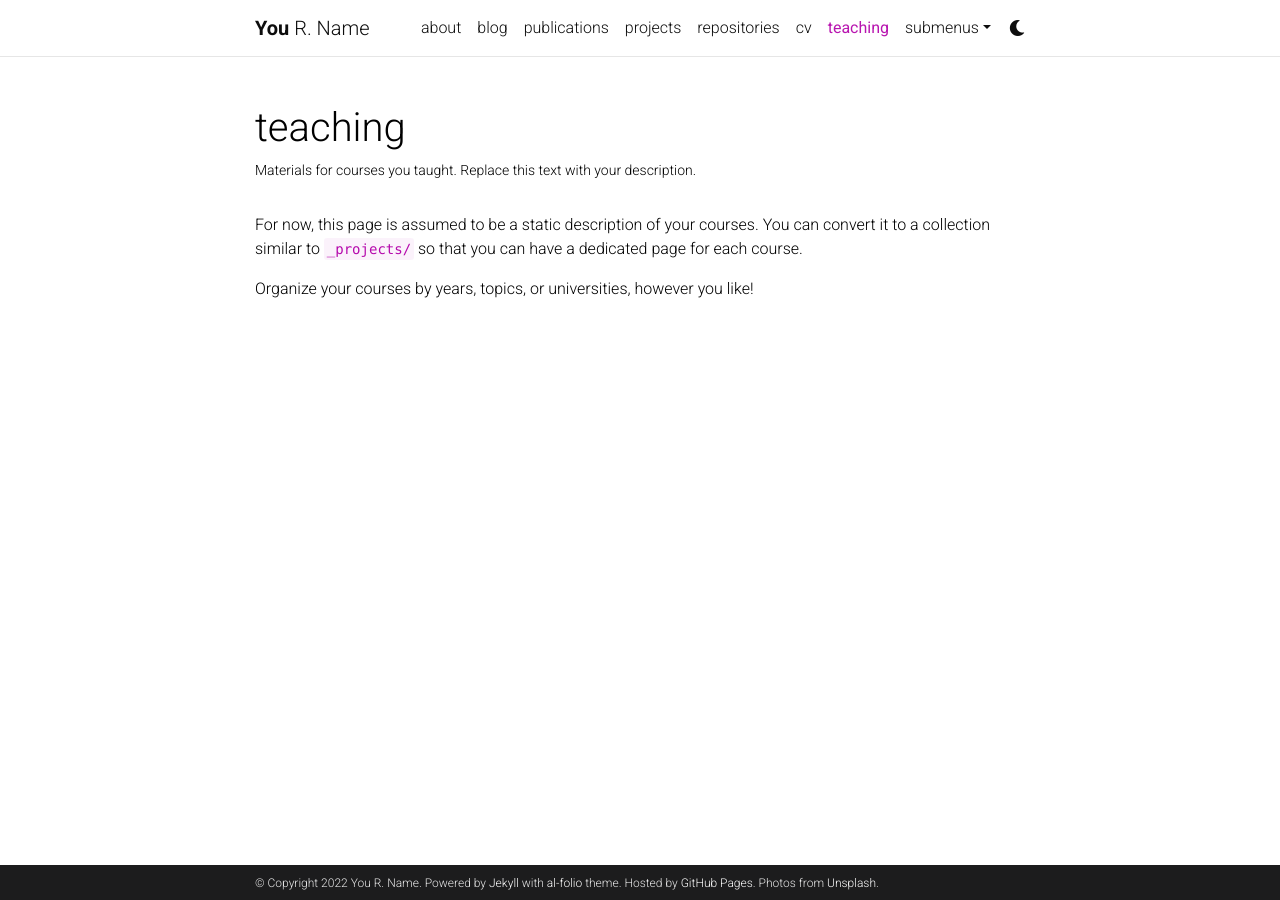
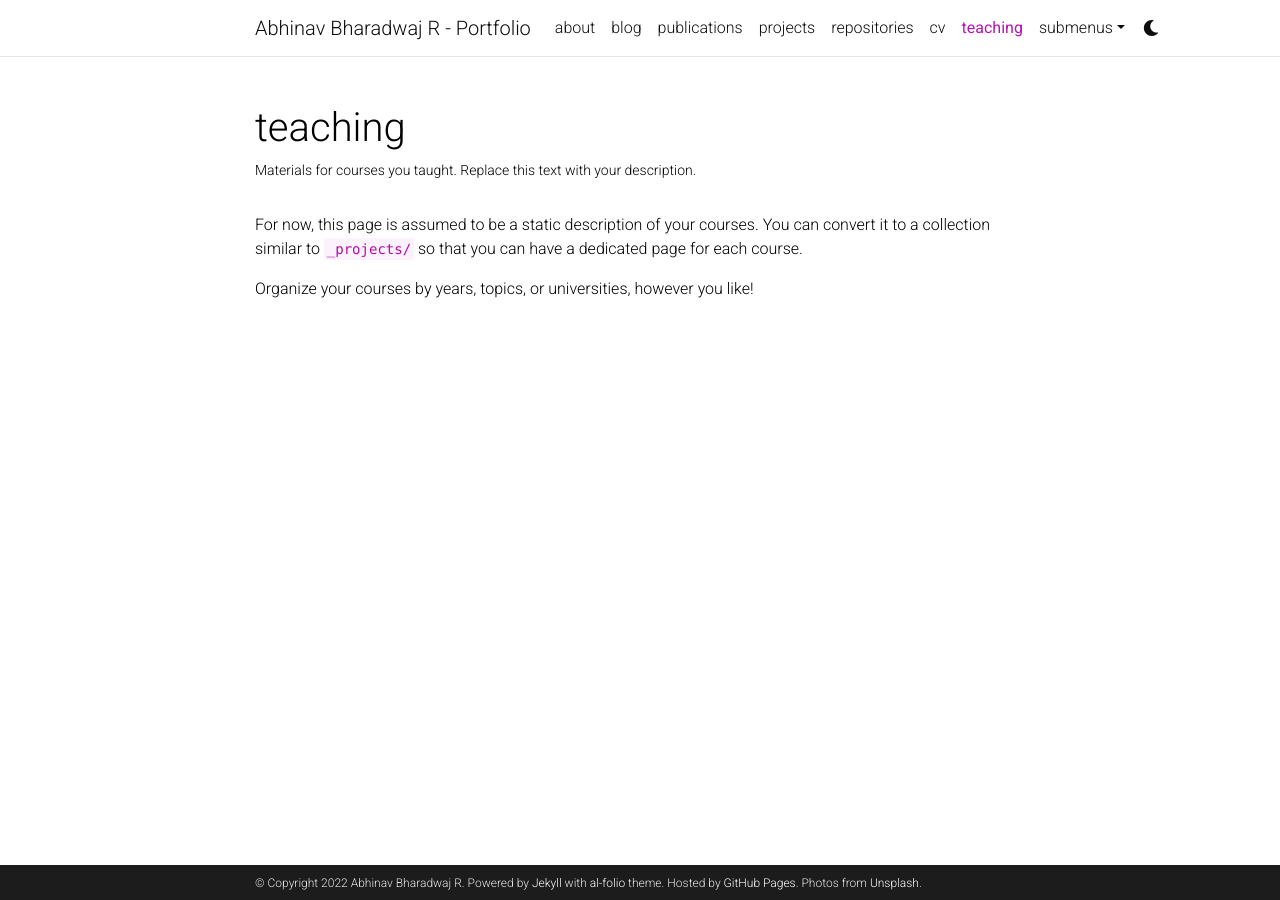
Before and after one commit to abhinavbharadwajr/abhinavbharadwajr.github.io, a Jekyll site: the page built from _pages/teaching.md, in a window 1280 px wide. Built offline with Jekyll 4.4.1, drawn with Linux system fonts in a browser that asks for light colours; comment, search, counter and statistics services are not loaded; a style sheet for code colours, icons or effects is not loaded.

Commit message:
minor update

```diff
--- a/_config.yml
+++ b/_config.yml
@@ -2,13 +2,13 @@
 # Site settings
 # -----------------------------------------------------------------------------
 
-title: blank # the website title (if blank, full name will be used instead)
-first_name: You
-middle_name: R.
-last_name: Name
-email: you@example.com
+title: Abhinav Bharadwaj R - Portfolio # the website title (if blank, full name will be used instead)
+first_name: Abhinav
+middle_name:
+last_name: Bharadwaj R
+email: abhinavbharadwajr@gmail.com
 description: > # the ">" symbol means to ignore newlines until "footer_text:"
-  A simple, whitespace theme for academics. Based on [*folio](https://github.com/bogoli/-folio) design.
+  A simple, clean, and responsive Portfolio based on **[al-folio](https://github.com/alshedivat/al-folio/)** built using **[Jekyll](https://jekyllrb.com/)**
 footer_text: >
   Powered by <a href="https://jekyllrb.com/" target="_blank">Jekyll</a> with <a href="https://github.com/alshedivat/al-folio">al-folio</a> theme.
   Hosted by <a href="https://pages.github.com/" target="_blank">GitHub Pages</a>.
```
Also changed, not shown: README.md (+1 -1 lines).
